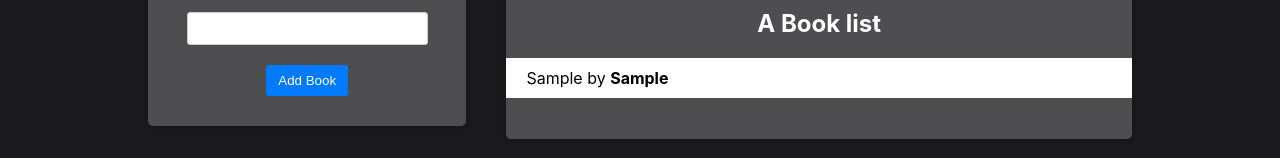
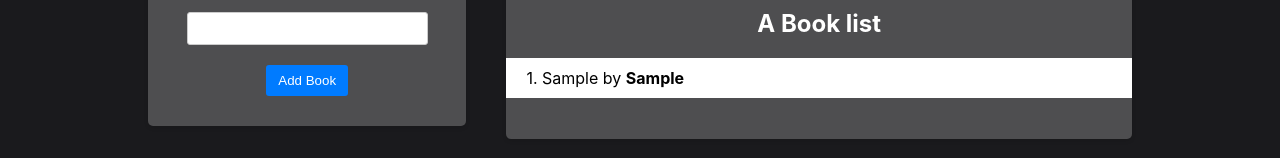
Before and after one commit to T1moQ/30-react-redux, a React (Vite) app in the folder frontend/: page / in a window 1280 px wide. Both pictures are taken after typing "Sample", "Sample" into the empty fields and a click on the button "Add Book". Shown: the part 302-460 px from the top of the page. Built offline with nearby package versions, Linux system fonts and the light colour scheme.

Commit message:
Addded book id via nanoid lib

```diff
--- a/frontend/package.json
+++ b/frontend/package.json
@@ -11,6 +11,7 @@
   },
   "dependencies": {
     "@reduxjs/toolkit": "^1.9.7",
+    "nanoid": "^5.0.3",
     "react": "^18.2.0",
     "react-dom": "^18.2.0",
     "react-redux": "^8.1.3"
--- a/frontend/src/components/BookForm/BookForm.jsx
+++ b/frontend/src/components/BookForm/BookForm.jsx
@@ -1,6 +1,7 @@
 import { useState } from 'react'
 import { useDispatch } from 'react-redux'
 import { addBook } from '../../redux/books/actionCreators'
+import { nanoid } from 'nanoid'
 import './BookForm.css'
 
 
@@ -17,6 +18,7 @@ const BookForm = () => {
          const book = {
             title,
             author,
+            id: nanoid(6)
          }
          dispatch(addBook(book))
          setTitle('')
--- a/frontend/src/components/BookList/BookList.jsx
+++ b/frontend/src/components/BookList/BookList.jsx
@@ -1,5 +1,5 @@
+import { useSelector } from "react-redux/es/hooks/useSelector"
 import './BookList.css'
-import { useSelector } from "react-redux/es/hooks/useSelector"
 
 const BookList = () => {
    const books = useSelector((state) => state.books)
@@ -9,8 +9,8 @@ const BookList = () => {
          {books.length === 0
             ? <p>No Books Available</p>
             : <ul>{books.map((el, index) =>
-               <li key={index}>
-                  <div className="book-info">{el.title} by <strong>{el.author}</strong> </div>
+               <li key={el.id}>
+                  <div className="book-info">{++index}. {el.title} by <strong>{el.author}</strong> </div>
                </li>
             )}</ul>
          }
```
Also changed, not shown: 1 other file (tests, documents, lock files or other folders).
